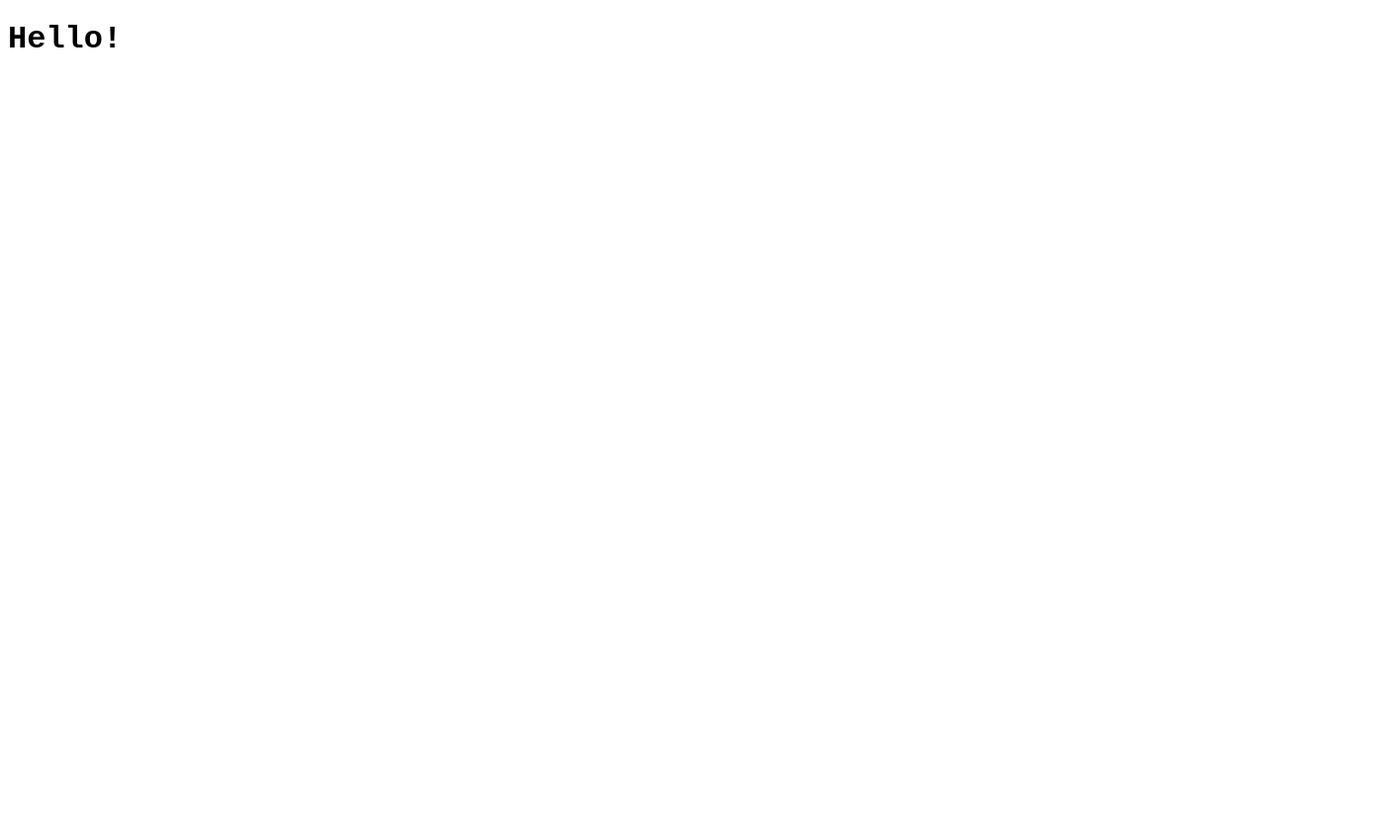
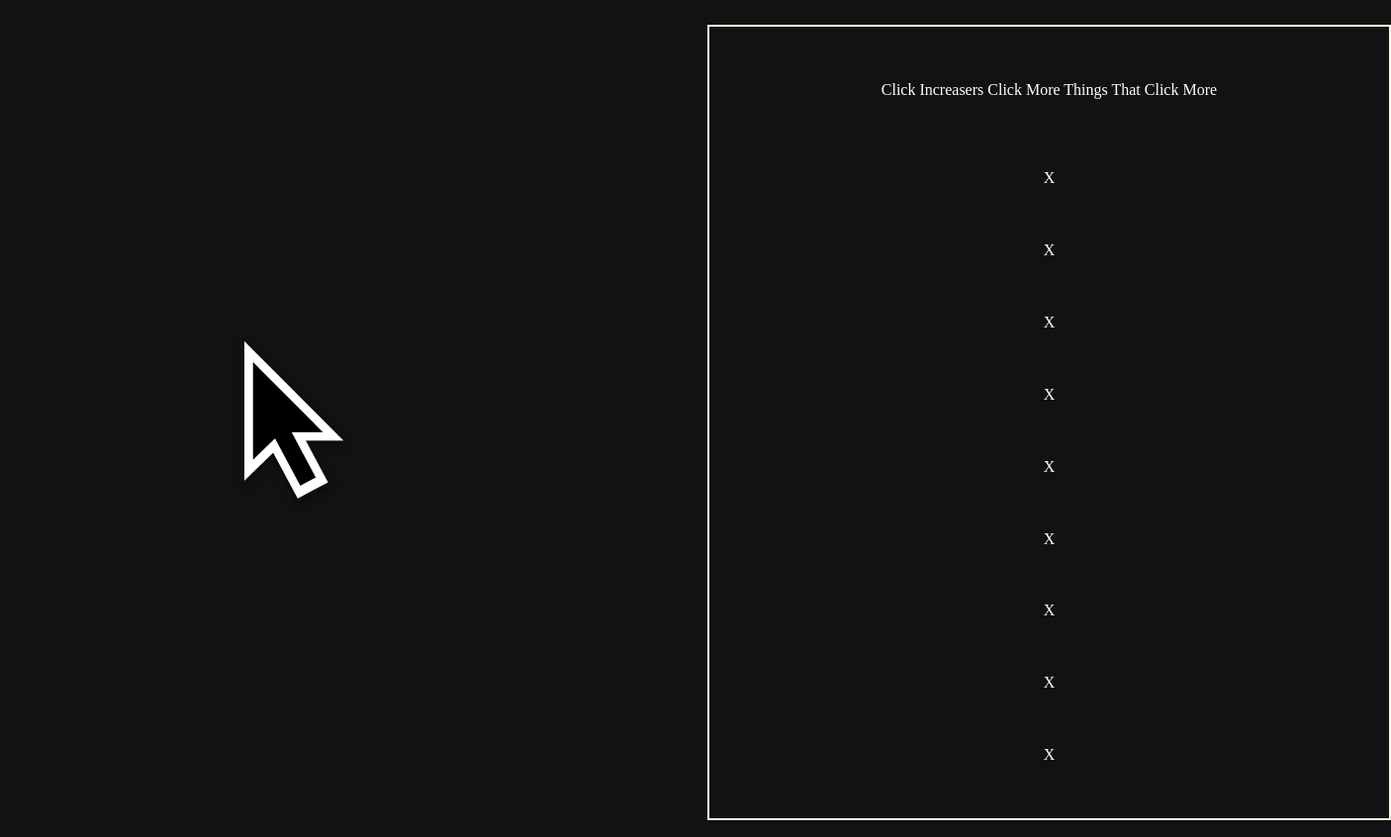
Before and after one commit to nickbloo/Project-2-Clicker-Game, a plain HTML site: page index.html in a window 1280 px wide. Shown: the whole page at 99% size, 1406 px wide, since content can reach past the window. Before the commit the page ends 800 px from the top, so only its background shows below. Drawn offline with Linux system fonts and the light colour scheme.

Commit message:
second commit

```diff
--- a/index.html
+++ b/index.html
@@ -9,6 +9,29 @@
     <script type="text/javascript" defer src="script.js"></script>
 </head>
 <body>
-    <h1>Hello!</h1>
+    <div class="flex-container">
+        <div class="column" id="left-column">
+            <img src="0_oa0XcvM99Y5clDsj.png" alt="clicker">
+            <div id="scorebox">
+                <div id="click-score"></div>
+                <div id="timer"></div>
+                <div id="data-collection"></div>
+            </div>
+        </div>
+        <div class="column" id="right-column">
+            <div class="title-box">
+                <p>Click Increasers Click More Things That Click More</p>
+                <div class="incrementer">X</div>
+                <div class="incrementer">X</div>
+                <div class="incrementer">X</div>
+                <div class="incrementer">X</div>
+                <div class="incrementer">X</div>
+                <div class="incrementer">X</div>
+                <div class="incrementer">X</div>
+                <div class="incrementer">X</div>
+                <div class="incrementer">X</div>
+            </div>
+        </div>
+    </div>
 </body>
 </html>
--- a/style.css
+++ b/style.css
@@ -1,3 +1,36 @@
-h1 {
-    font-family: 'Courier New', Courier, monospace;
+:root {
+    color-scheme: dark;
 }
+
+img {
+    width: 50%;
+    height: auto;
+}
+
+.flex-container {
+    display: flex;
+    justify-content: space-evenly;
+    align-items: center;
+    flex-wrap: wrap;
+    width: 100%;
+    height: 100vh;
+}
+
+#right-column {
+    margin-top: 0px;
+}
+
+p {
+    margin-top: 0%;
+}
+
+.title-box {
+    display: flex;
+    flex-direction: column;
+    align-items: center;
+    justify-content: space-evenly;
+    width: 200%;
+    height: 100vh;
+    border: 2px solid oldlace;
+    margin: 5% 0% 5% 0%;
+}
```
Also changed, not shown: 0_oa0XcvM99Y5clDsj.png (added).
